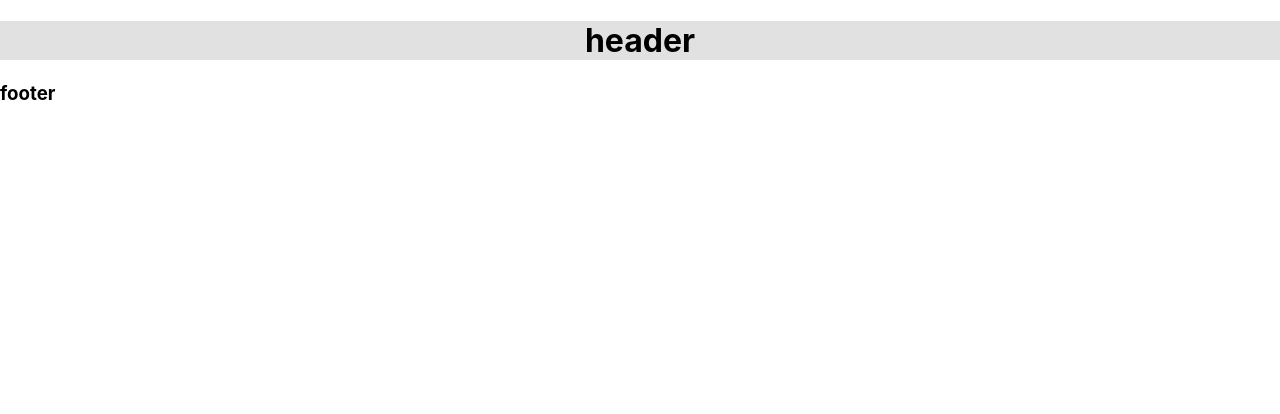
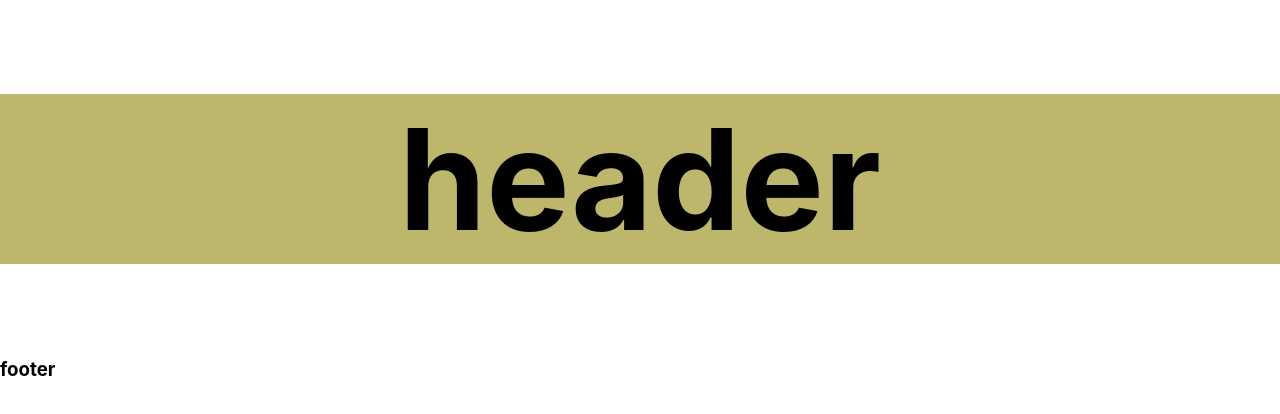
Before and after one commit to kooroosh1363/REACT-BLOG-mini-project, a React (Create React App) app: page / in a window 1280 px wide. Shown: the top 414 px of the page. Built offline with nearby package versions, Linux system fonts and the light colour scheme.

Commit message:
add simple csstest

```diff
--- /dev/null
+++ b/src/components/navbar/Navbar.css
@@ -0,0 +1,11 @@
+.header{
+    background-color: darkkhaki;
+}
+
+.header-title{
+    font-size: 140px;
+}
+
+.header-title:hover{
+    color: aqua;
+}
--- a/src/components/navbar/Navbar.jsx
+++ b/src/components/navbar/Navbar.jsx
@@ -1,7 +1,9 @@
+import "./Navbar.css"
+
 function Navbar() {
     return (
-        <div>
-            <h1 style={{textAlign: "center",backgroundColor:"#e1e1e1"}}>
+        <div className="header">
+            <h1 style={{textAlign: "center"}} className="header-title">
                 header
             </h1>
         </div>
```
